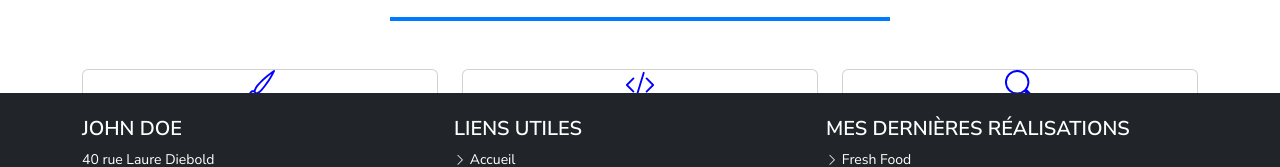
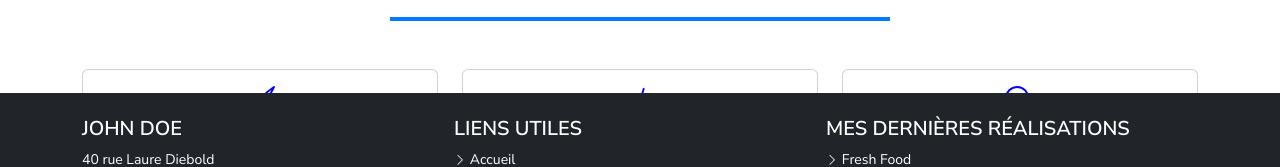
Before and after one commit to riyad2701/projet-portfolio, a React (Vite) app: page /services in a window 1280 px wide. Shown: the part 485-652 px from the top of the page. Built offline with nearby package versions, Linux system fonts and the light colour scheme.

Commit message:
services

```diff
--- a/src/pages/services.jsx
+++ b/src/pages/services.jsx
@@ -47,7 +47,7 @@ export const Services = () => {
           <div className="row justify-content-center">
             <div className="col-md-6 col-lg-4 mb-5">
         <div className="card d-flex flex-column align-items-center pb-3 h-100">
-  <svg xmlns="http://www.w3.org/2000/svg" width="30" height="30" fill="blue" className="bi bi-brush" viewBox="0 0 16 16">
+  <svg xmlns="http://www.w3.org/2000/svg" width="30" height="30" fill="blue" className="bi bi-brush mt-3" viewBox="0 0 16 16">
   <path d="M15.825.12a.5.5 0 0 1 .132.584c-1.53 3.43-4.743 8.17-7.095 10.64a6.1 6.1 0 0 1-2.373 1.534c-.018.227-.06.538-.16.868-.201.659-.667 1.479-1.708 1.74a8.1 8.1 0 0 1-3.078.132 4 4 0 0 1-.562-.135 1.4 1.4 0 0 1-.466-.247.7.7 0 0 1-.204-.288.62.62 0 0 1 .004-.443c.095-.245.316-.38.461-.452.394-.197.625-.453.867-.826.095-.144.184-.297.287-.472l.117-.198c.151-.255.326-.54.546-.848.528-.739 1.201-.925 1.746-.896q.19.012.348.048c.062-.172.142-.38.238-.608.261-.619.658-1.419 1.187-2.069 2.176-2.67 6.18-6.206 9.117-8.104a.5.5 0 0 1 .596.04M4.705 11.912a1.2 1.2 0 0 0-.419-.1c-.246-.013-.573.05-.879.479-.197.275-.355.532-.5.777l-.105.177c-.106.181-.213.362-.32.528a3.4 3.4 0 0 1-.76.861c.69.112 1.736.111 2.657-.12.559-.139.843-.569.993-1.06a3 3 0 0 0 .126-.75zm1.44.026c.12-.04.277-.1.458-.183a5.1 5.1 0 0 0 1.535-1.1c1.9-1.996 4.412-5.57 6.052-8.631-2.59 1.927-5.566 4.66-7.302 6.792-.442.543-.795 1.243-1.042 1.826-.121.288-.214.54-.275.72v.001l.575.575zm-4.973 3.04.007-.005zm3.582-3.043.002.001h-.002z"/>
 </svg>
   <div className="card-body">
@@ -58,7 +58,7 @@ export const Services = () => {
 </div>
  <div className="col-md-6 col-lg-4 mb-5">
         <div className="card d-flex flex-column align-items-center pb-3 h-100">
-  <svg xmlns="http://www.w3.org/2000/svg" width="30" height="30" fill="blue" className="bi bi-code-slash" viewBox="0 0 16 16">
+  <svg xmlns="http://www.w3.org/2000/svg" width="30" height="30" fill="blue" className="bi bi-code-slash mt-3" viewBox="0 0 16 16">
   <path d="M10.478 1.647a.5.5 0 1 0-.956-.294l-4 13a.5.5 0 0 0 .956.294zM4.854 4.146a.5.5 0 0 1 0 .708L1.707 8l3.147 3.146a.5.5 0 0 1-.708.708l-3.5-3.5a.5.5 0 0 1 0-.708l3.5-3.5a.5.5 0 0 1 .708 0m6.292 0a.5.5 0 0 0 0 .708L14.293 8l-3.147 3.146a.5.5 0 0 0 .708.708l3.5-3.5a.5.5 0 0 0 0-.708l-3.5-3.5a.5.5 0 0 0-.708 0"/>
 </svg>
   <div className="card-body">
@@ -69,7 +69,7 @@ export const Services = () => {
 </div>
  <div className="col-md-6 col-lg-4 mb-5">
         <div className="card d-flex flex-column align-items-center pb-3 h-100">
-  <svg xmlns="http://www.w3.org/2000/svg" width="30" height="30" fill="blue" className="bi bi-search" viewBox="0 0 16 16">
+  <svg xmlns="http://www.w3.org/2000/svg" width="30" height="30" fill="blue" className="bi bi-search mt-3" viewBox="0 0 16 16">
   <path d="M11.742 10.344a6.5 6.5 0 1 0-1.397 1.398h-.001q.044.06.098.115l3.85 3.85a1 1 0 0 0 1.415-1.414l-3.85-3.85a1 1 0 0 0-.115-.1zM12 6.5a5.5 5.5 0 1 1-11 0 5.5 5.5 0 0 1 11 0"/>
 </svg>
   <div className="card-body">
```
